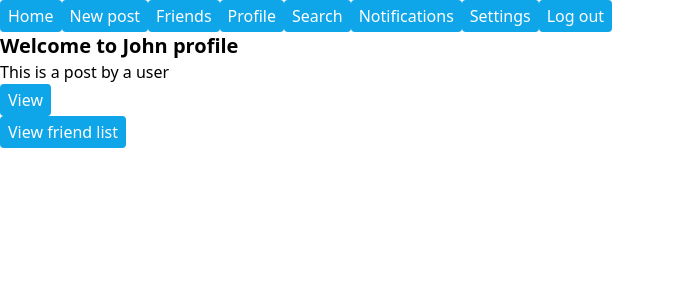
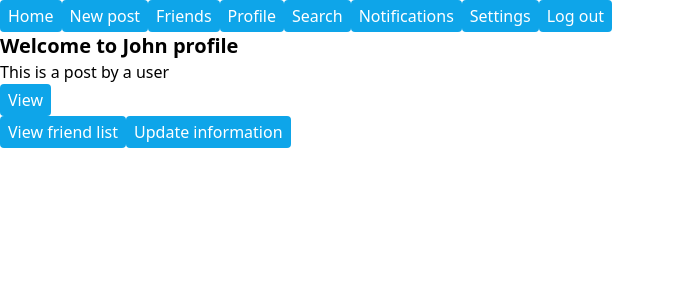
Before and after one commit to minhlong149/social-media-client, a React (Vite) app: page /1 in a window 1280 px wide. Both pictures are taken after a click on the button "Login". Shown: the top 300 px of the page, without its empty margins (0-675 px from the left). Built offline with nearby package versions, Linux system fonts and the light colour scheme.

Commit message:
update profile

```diff
--- a/src/components/Profile/Profile.jsx
+++ b/src/components/Profile/Profile.jsx
@@ -5,13 +5,98 @@ import postService from '../../services/posts.js';
 import userService from '../../services/user.js';
 import Post from '../Posts/Post.jsx';
 
+
+import { Card, Row, Col} from 'react';
+
 function Profile() {
   const { username } = useParams();
   const user = userService.getUserByUsername(username);
   const posts = postService.getPostsByUser(user);
 
 
+  const [UserByUsernameData, setUserByUsernameData] = React.useState('');
+  const [PostsByUserData, setgetPostsByUserData] = React.useState('');
+  const [friendsData, setFriendsData] = React.useState('');
+  const friends = [];
+
+  // useEffect(() => {
+  //   getUserByUsername();
+  //   getPostsByUser();
+  //   getFriends();
+  //  }, []);
+
+
+  //  const tabList = [
+  //   {
+  //     key: 'posts',
+  //     tab: 'posts',
+  //     data: posts
+  //   },
+  //   {
+  //     key: 'friends',
+  //     tab: 'friends',
+  //     data: friends,
+  //   },
+  //   {
+  //     key: 'information',
+  //     tab: 'information',
+  //     data: user,
+  //   },
+  // ];
+
+
+  //  const getUserByUsername = () => {
+  //   userService.getUserByUsername(username)
+  //     .then((response) => {
+  //       console.log(response.status);
+  //       setUserByUsernameData(response.data);
+
+  //     })
+  //     .catch((e) => {
+  //       console.log(e);
+  //     });
+  // };
+
+  // const getPostsByUser = () => {
+  //   postService.getPostsByUser(user)
+  //     .then((response) =>{
+  //       console.log(response.status);
+  //       setgetPostsByUserData(response.data)
+  //     })
+  //     .catch((e) => {
+  //       console.log(e);
+  //     });
+  // };
+  // const getFriends = () => {
+  //   userService.getFriends(user)
+  //     .then((response) => {
+  //       console.log(response.status);
+  //       setFriendsData(response.data);
+  //     })
+  //     .catch((e) => {
+  //       console.log(e);
+  //     });
+  // };
+
+
   return (
+  //   <section>
+  //     <Row gutter={16}>
+  //   <Col span={8}>
+  //     <Card title="Card title" bordered={false}>
+  //       {getPostsByUser}
+  //       <button onClick={getUserByUsername} type='primary'>
+  //         Infomation
+  //       </button>
+  //     </Card>
+  //   </Col>
+  //   <Col span={8}>
+  //     <Card title="Card title" bordered={false}>
+  //       {getFriends}
+  //     </Card>
+  //   </Col>
+  // </Row>
+  //   </section>
   <section>
   <h2 className='text-xl font-bold'>Welcome to {user.firstName} profile</h2>
   {posts.map((post) => (
@@ -21,6 +106,9 @@ function Profile() {
   <Link to={`/${user.username}/friends`} state={user}>
     <button className='bg-sky-500 rounded text-white px-2 py-1'>View friend list</button>
   </Link>
+  <Link >
+    <button className='bg-sky-500 rounded text-white px-2 py-1'>Update information</button>
+  </Link>
 </section>
   );
 }
```
Lines whose indentation alone changed are shown as unchanged.
